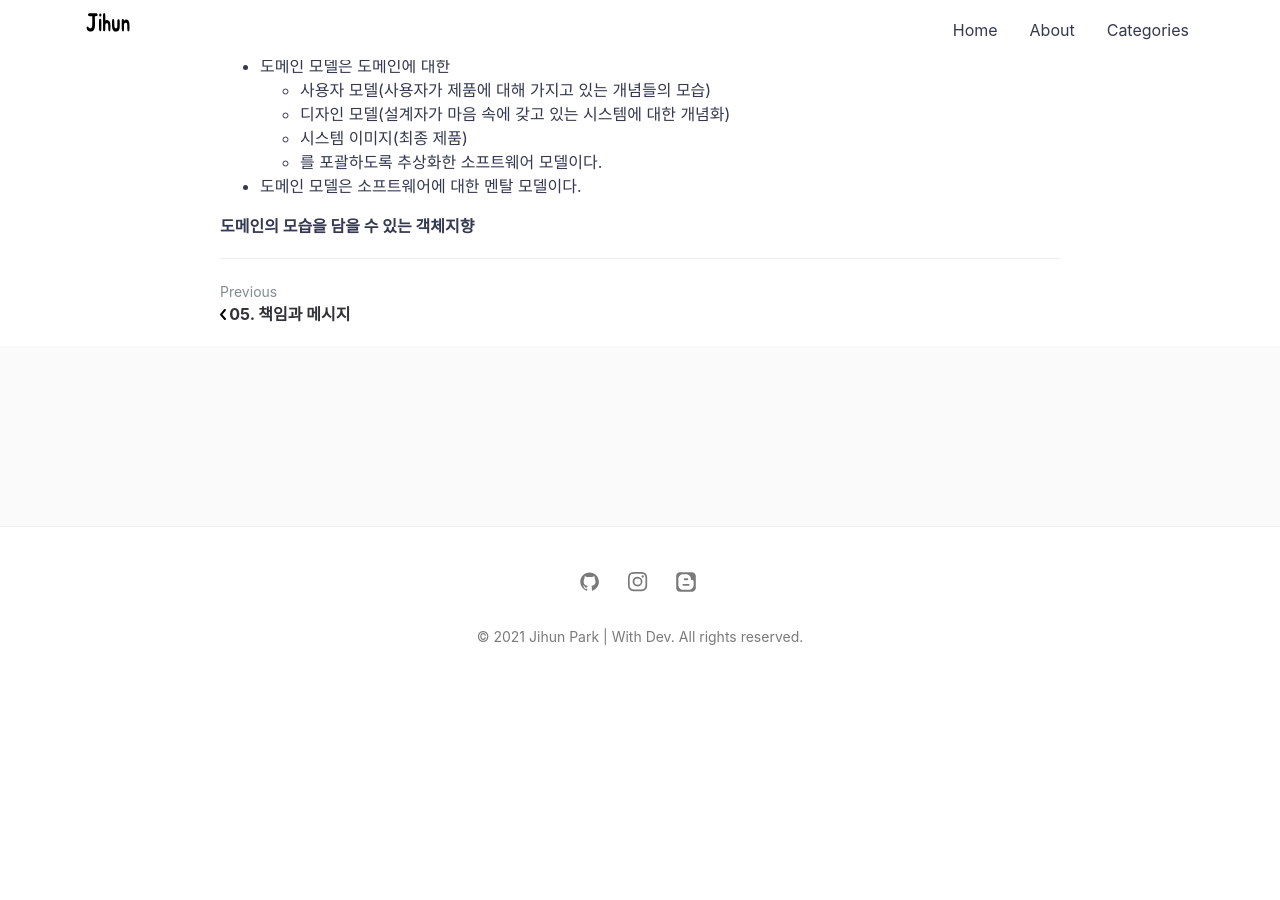
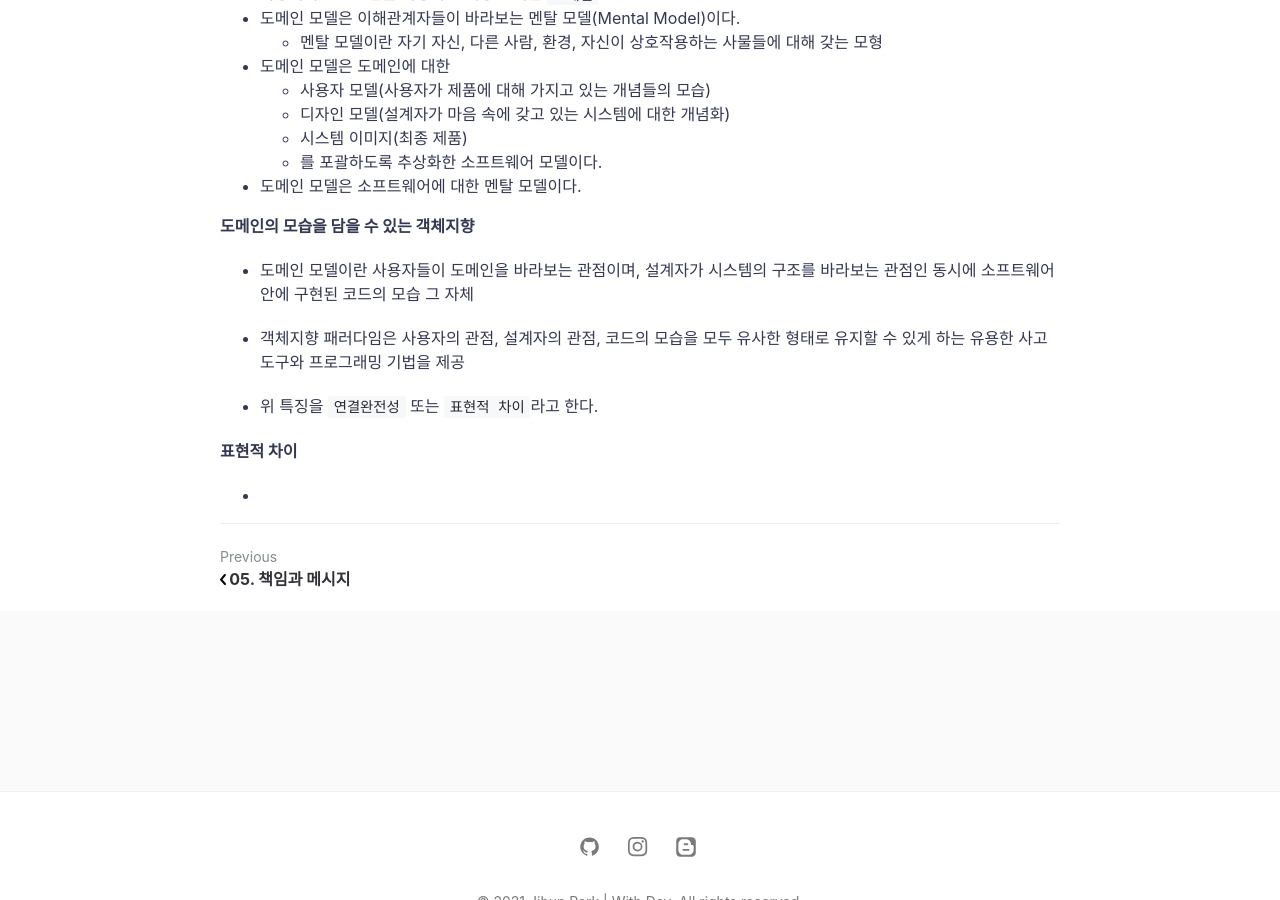
Before and after one commit to jihunparkme/jihunparkme.github.io, a Jekyll site: the page built from _posts/2021-02-09-TheEOO-객체-지도.md, in a window 1280 px wide and 900 px high, scrolled down 1384 px. Built offline with Jekyll 4.4.1, drawn with Linux system fonts in a browser that asks for light colours; comment, search, counter and statistics services are not loaded; before the commit the page ends 2076 px from its top, so only the background shows below that.

Commit message:
add contetns

```diff
--- a/_posts/2021-02-09-TheEOO-객체-지도.md
+++ b/_posts/2021-02-09-TheEOO-객체-지도.md
@@ -47,3 +47,13 @@ featured-img: TheEOO
 - 도메인 모델은 소프트웨어에 대한 멘탈 모델이다.
 
 **도메인의 모습을 담을 수 있는 객체지향**
+
+- 도메인 모델이란 사용자들이 도메인을 바라보는 관점이며, 설계자가 시스템의 구조를 바라보는 관점인 동시에 소프트웨어 안에 구현된 코드의 모습 그 자체
+
+- 객체지향 패러다임은 사용자의 관점, 설계자의 관점, 코드의 모습을 모두 유사한 형태로 유지할 수 있게 하는 유용한 사고 도구와 프로그래밍 기법을 제공
+
+- 위 특징을 `연결완전성` 또는 `표현적 차이`라고 한다.
+
+**표현적 차이**
+
+-
```
